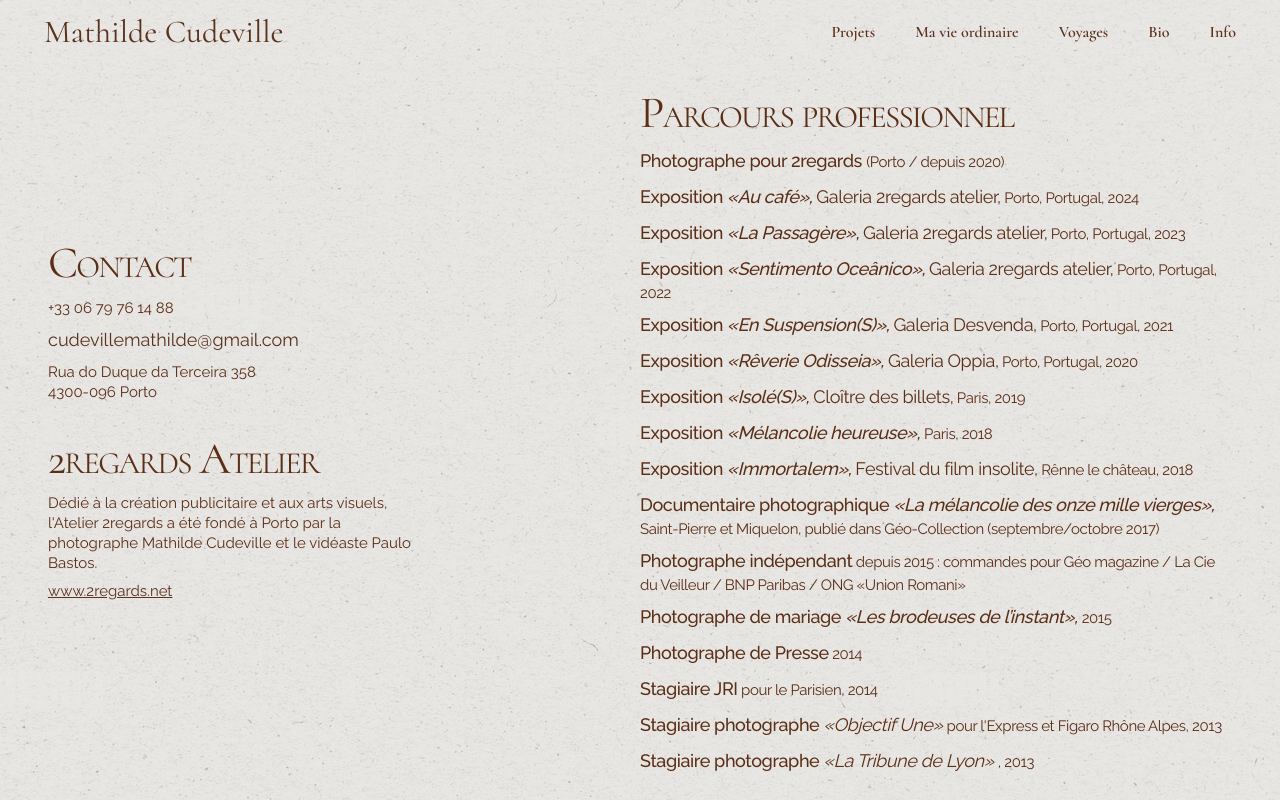
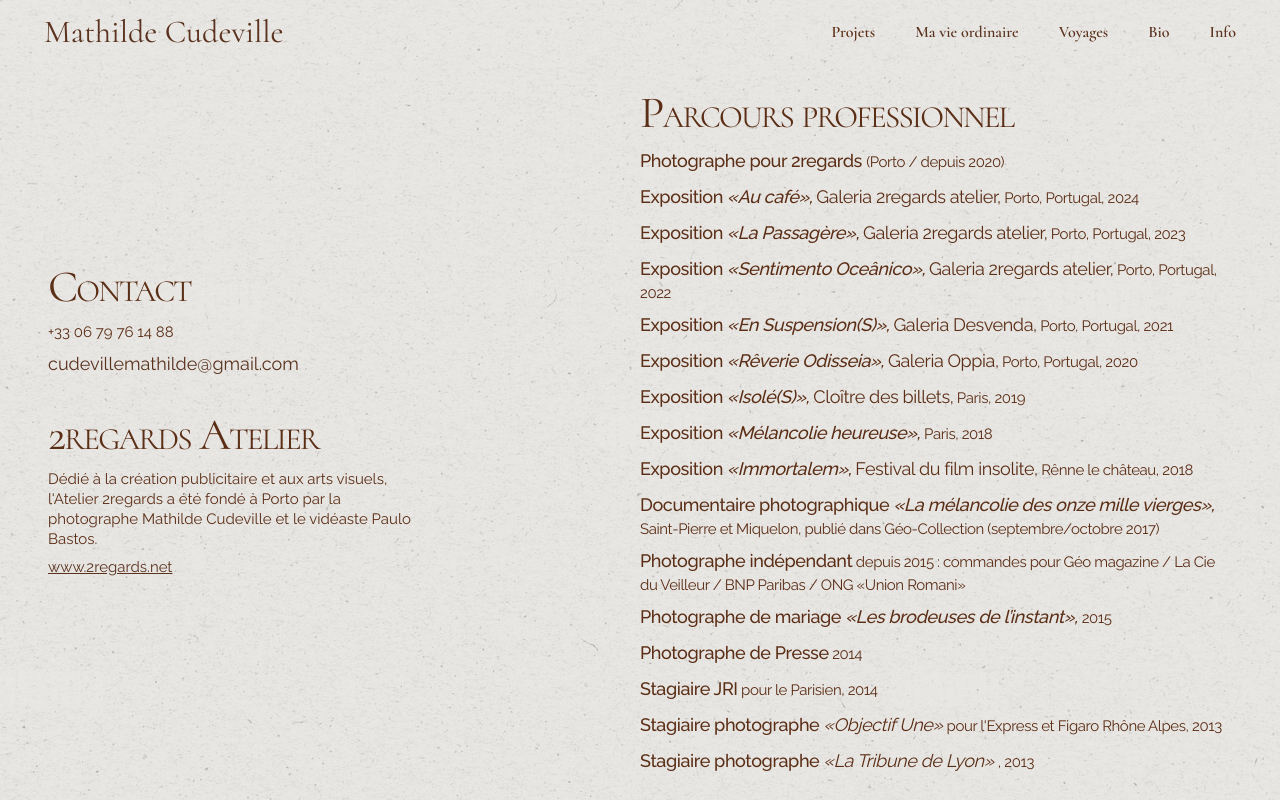
Before and after one commit to VivienIngrams/Mathilde, a Next.js app: page /info in a window 1280 px wide. Shown: the top 800 px of the page. Built offline with nearby package versions, Linux system fonts and the light colour scheme.

Commit message:
Remove address

```diff
--- a/app/info/page.tsx
+++ b/app/info/page.tsx
@@ -18,12 +18,7 @@ export default async function Info() {
                   <div className="  mb-6">
                     <p className="pb-2 ">+33 06 79 76 14 88</p>
                     <a href="mailto:cudevillemathilde@gmail.com">cudevillemathilde@gmail.com</a>
-                    <p className="pt-2">
-                      Rua do Duque da Terceira 358
-                    </p>
-                    <p className="">
-                       4300-096 Porto
-                    </p>
+
                   </div>
                 </div>
               </div>
```
